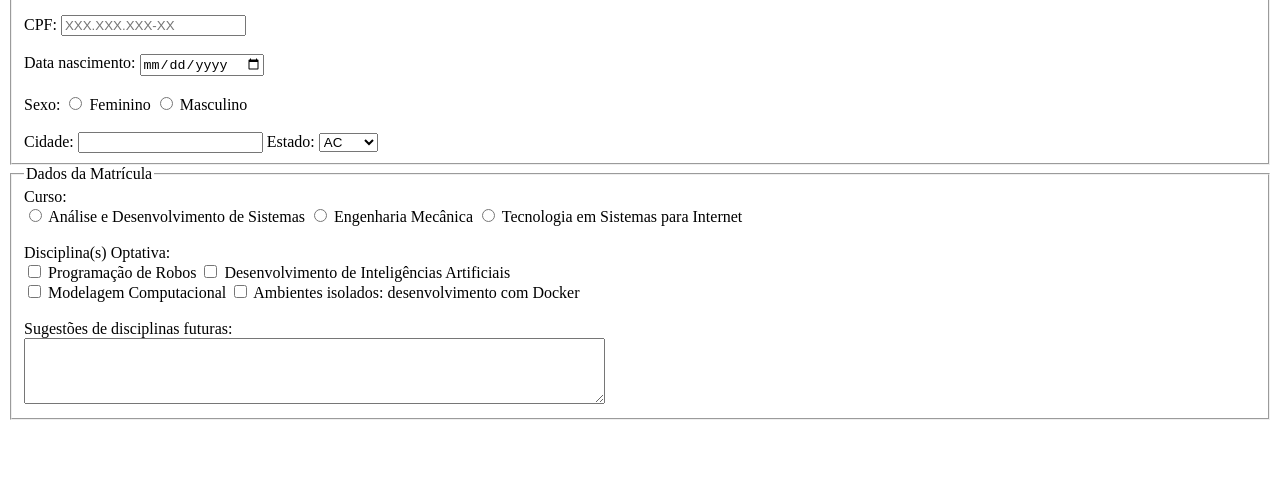
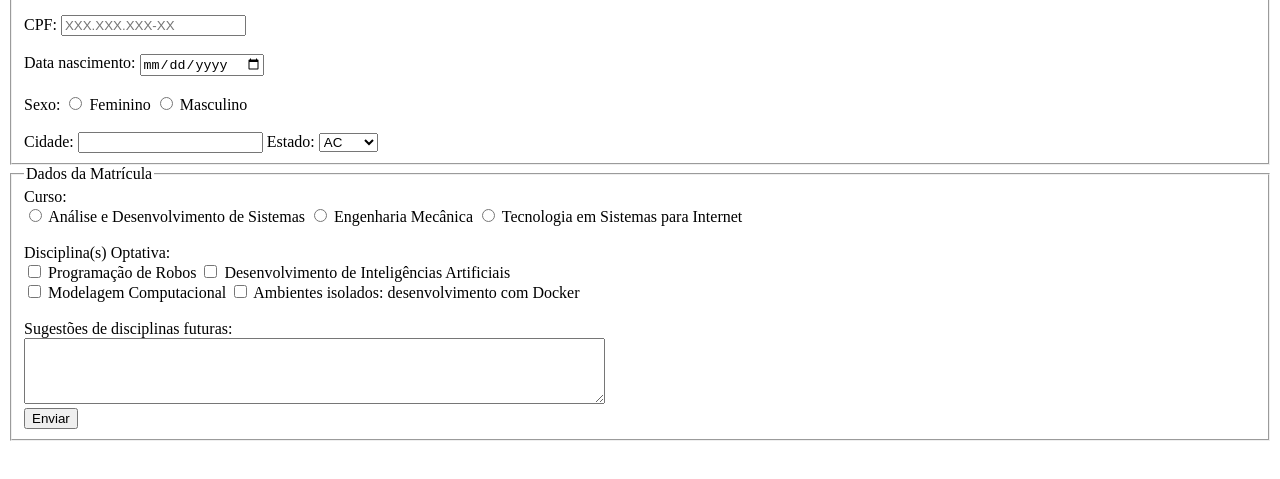
Before and after one commit to fernandaagustoni/-atividadePratica3DW1S5, a plain HTML site: page index.html in a window 1280 px wide. Shown: the part 127-606 px from the top of the page. Drawn offline with Linux system fonts and the light colour scheme.

Commit message:
Update index.html

```diff
--- a/index.html
+++ b/index.html
@@ -96,6 +96,8 @@
         <br><br>
         <label for="review">Sugestões de disciplinas futuras:</label><br>
         <textarea id="review" name="review" rows="4" cols="70"></textarea>
+        <br>
+        <button type="button" align="center">Enviar</button>
     </fieldset>
 </body>
 
```
